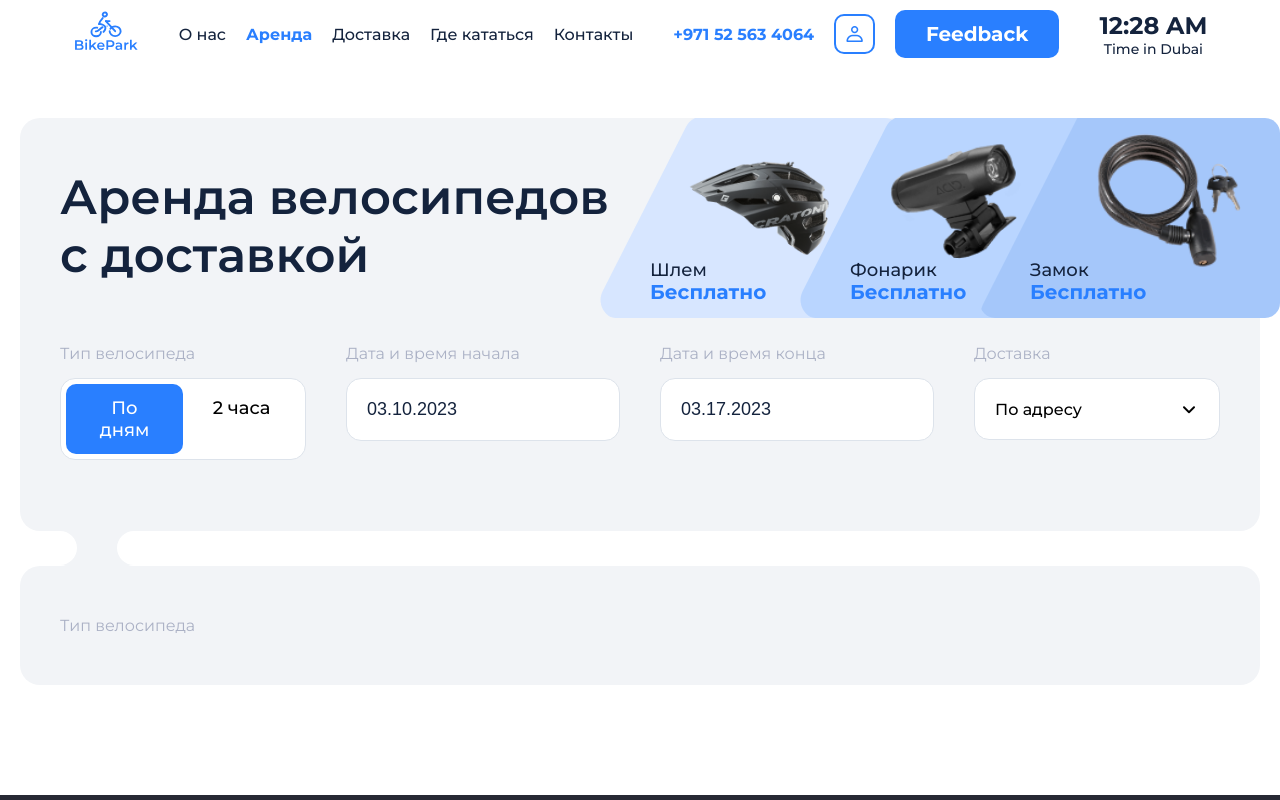
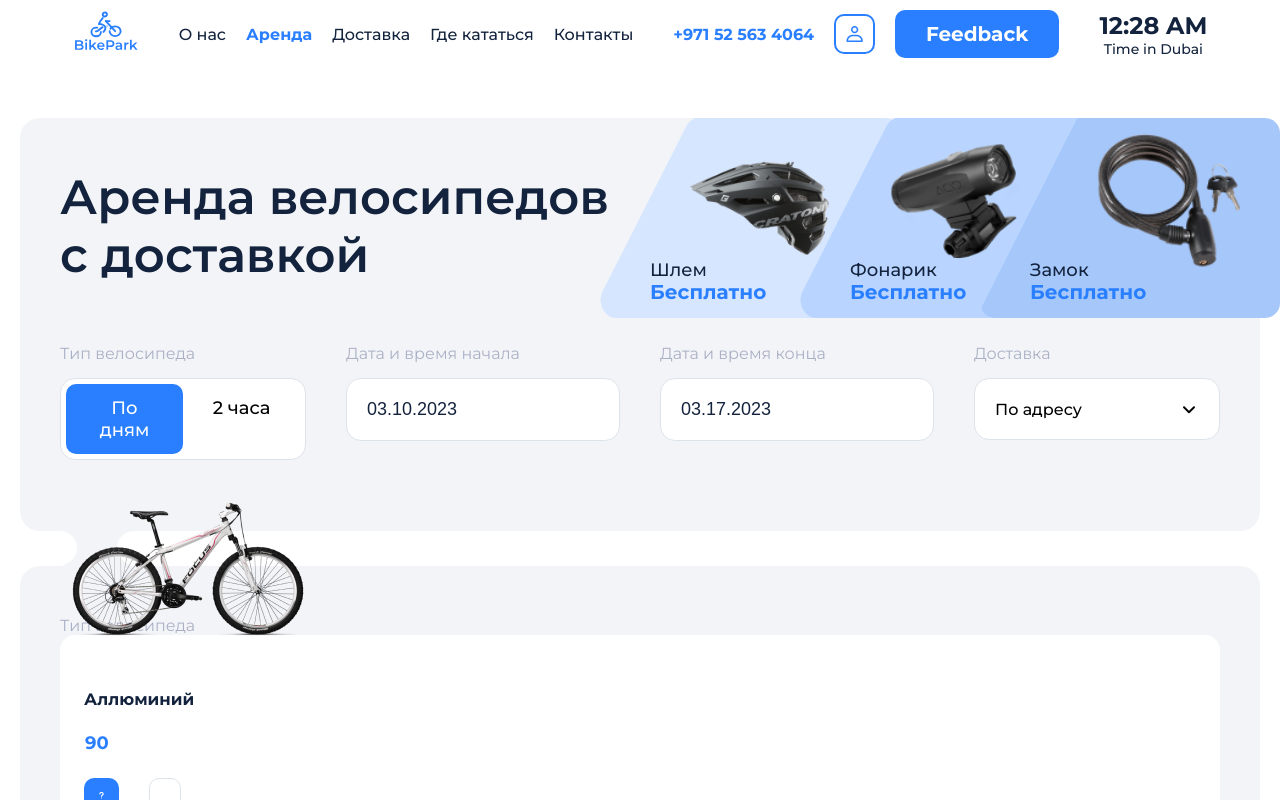
Before and after one commit to NineSirius/bikepark, a Next.js app: page / in a window 1280 px wide. Shown: the top 800 px of the page. Built offline with nearby package versions, Linux system fonts and the light colour scheme.

Commit message:
add prettier config

```diff
--- a/src/components/RentBikeCard/RentBikeCard.jsx
+++ b/src/components/RentBikeCard/RentBikeCard.jsx
@@ -1,39 +1,37 @@
-import Image from "next/image";
-import { CheckBox } from "../UI/Checkbox";
-import { Tooltip } from "../UI/Tooltip";
-import styles from "./RentBikeCard.module.css";
+import Image from 'next/image'
+import { CheckBox } from '../UI/Checkbox'
+import { Tooltip } from '../UI/Tooltip'
+import styles from './RentBikeCard.module.css'
 
-export const RentBikeCard = ({title, image, price}) => {
+export const RentBikeCard = ({ title, image, price }) => {
     return (
         <div>
             <div className="CardBlock">
-        <Image className={styles.bike} src={image} width={300} height={200} />
+                <Image
+                    className={styles.bike}
+                    src={image}
+                    width={300}
+                    height={200}
+                    alt="Байк"
+                />
                 <div className={styles.textcard}>
                     <h2 className={styles.textinfo}>{title}</h2>
                     <p className={styles.textprice}>{price}</p>
                     <div className={styles.icons}>
                         <Tooltip
                             icon="question"
-type='default'
+                            type="default"
                             isVisible="{typeInfo}"
                             setIsVisible="{setTypeInfo}"
                         >
-Легкие, надежные и легко управляются.
-Возможны вибрации
-из-за неровностей дороги.
+                            Легкие, надежные и легко управляются. Возможны
+                            вибрации из-за неровностей дороги.
                         </Tooltip>
 
-
-<CheckBox type='default'/>
-
-</div>
-
-
-
-        </div>
-
-
+                        <CheckBox type="default" />
                     </div>
                 </div>
-  );
-};
+            </div>
+        </div>
+    )
+}
--- a/src/containers/RentPage/index.jsx
+++ b/src/containers/RentPage/index.jsx
@@ -7,6 +7,7 @@ import { Tooltip } from '@/components/UI/Tooltip'
 import { useState } from 'react'
 import { Switcher } from '@/components/UI/Switcher'
 import { CustomDateRange } from '@/components/UI/CustomDateRange'
+import { RentBikeCard } from '@/components/RentBikeCard/RentBikeCard'
 
 export const RentPage = () => {
     const [typeInfo, setTypeInfo] = useState(false)
@@ -90,6 +91,12 @@ export const RentPage = () => {
                 </div>
                 <div className="card-main">
                     <span className="caption">Тип велосипеда</span>
+
+                    <RentBikeCard
+                        title="Аллюминий"
+                        image="/img/bike.png"
+                        price="90"
+                    />
                 </div>
             </div>
         </div>
```
Also changed, not shown: 1 other file (tests, documents, lock files or other folders). Lines whose indentation alone changed are shown as unchanged.
